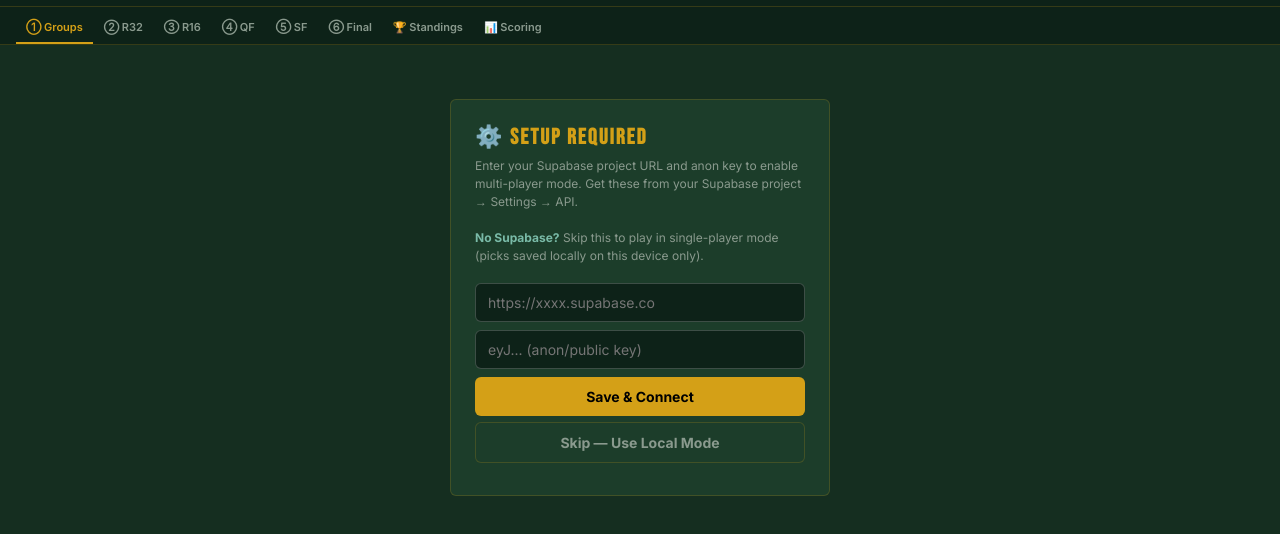
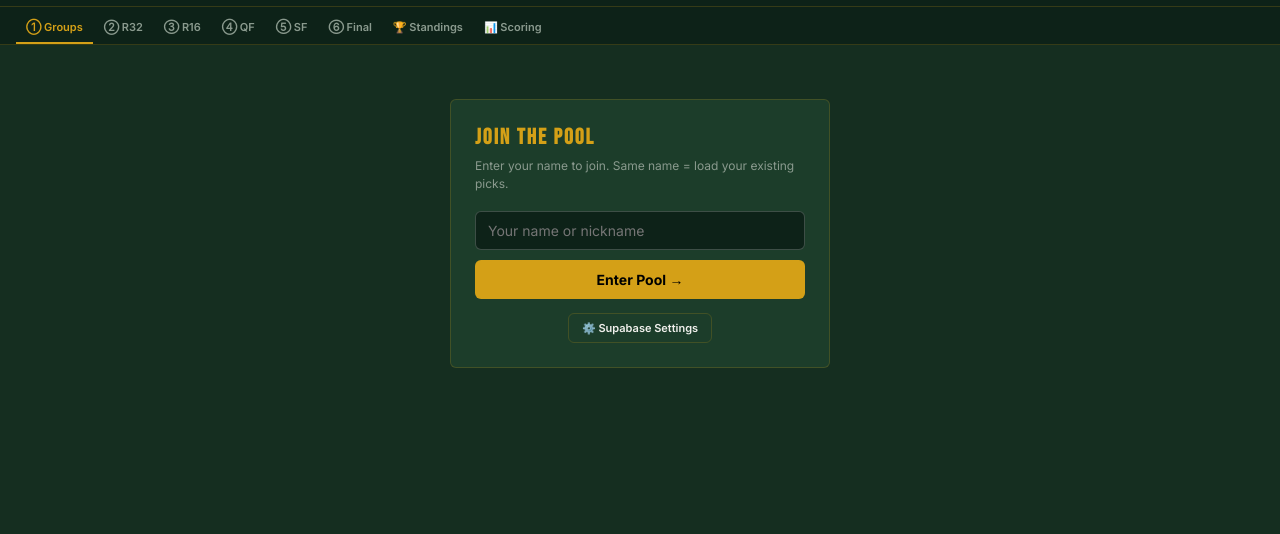
Before and after one commit to kfitzpa3-code/wc2026pool, a plain HTML site: page index.html in a window 1280 px wide. Shown: the part 44-578 px from the top of the page. Drawn offline with nearby package versions, Linux system fonts and the light colour scheme.

Commit message:
Add files via upload

```diff
--- a/index.html
+++ b/index.html
@@ -345,8 +345,8 @@ main{padding:14px 16px;max-width:700px;margin:0 auto;}
 // Paste your project URL and anon key here, OR enter them in the
 // ⚙️ Config screen that appears on first load.
 // ═══════════════════════════════════════
-let SUPABASE_URL  = localStorage.getItem('wc26_sb_url')  || '';
-let SUPABASE_ANON = localStorage.getItem('wc26_sb_key')  || '';
+let SUPABASE_URL  = localStorage.getItem('wc26_sb_url')  || 'https://cekeatlxiqggcucscbjd.supabase.co';
+let SUPABASE_ANON = localStorage.getItem('wc26_sb_key')  || 'eyJhbGciOiJIUzI1NiIsInR5cCI6IkpXVCJ9.eyJpc3MiOiJzdXBhYmFzZSIsInJlZiI6ImNla2VhdGx4aXFnZ2N1Y3NjYmpkIiwicm9sZSI6ImFub24iLCJpYXQiOjE3ODEwNDYwMzYsImV4cCI6MjA5NjYyMjAzNn0.9LduCQMEe0L7FM1XXJwhmLs45tN4OeVEM5OqmLfj3SE';
 
 // Hard-code your values here to skip the config screen:
 // SUPABASE_URL  = 'https://xxxx.supabase.co';
@@ -930,16 +930,10 @@ function exitViewing(){
 // INIT
 // ═══════════════════════════════════════
 async function init() {
-  const configDone = localStorage.getItem('wc26_sb_url');
-  if (!configDone) {
-    // First ever visit — show config
-    document.getElementById('configSetup').style.display='';
-    document.getElementById('loginForm').style.display='none';
-    return;
-  }
-  // Config done, show login form
+  // Credentials are hardcoded — skip config screen, go straight to login
   document.getElementById('configSetup').style.display='none';
   document.getElementById('loginForm').style.display='';
+
   if (!sb) {
     document.getElementById('loginMode').innerHTML='<span style="color:var(--teal)">📱 Local mode</span> — picks saved on this device only.';
   }
```
